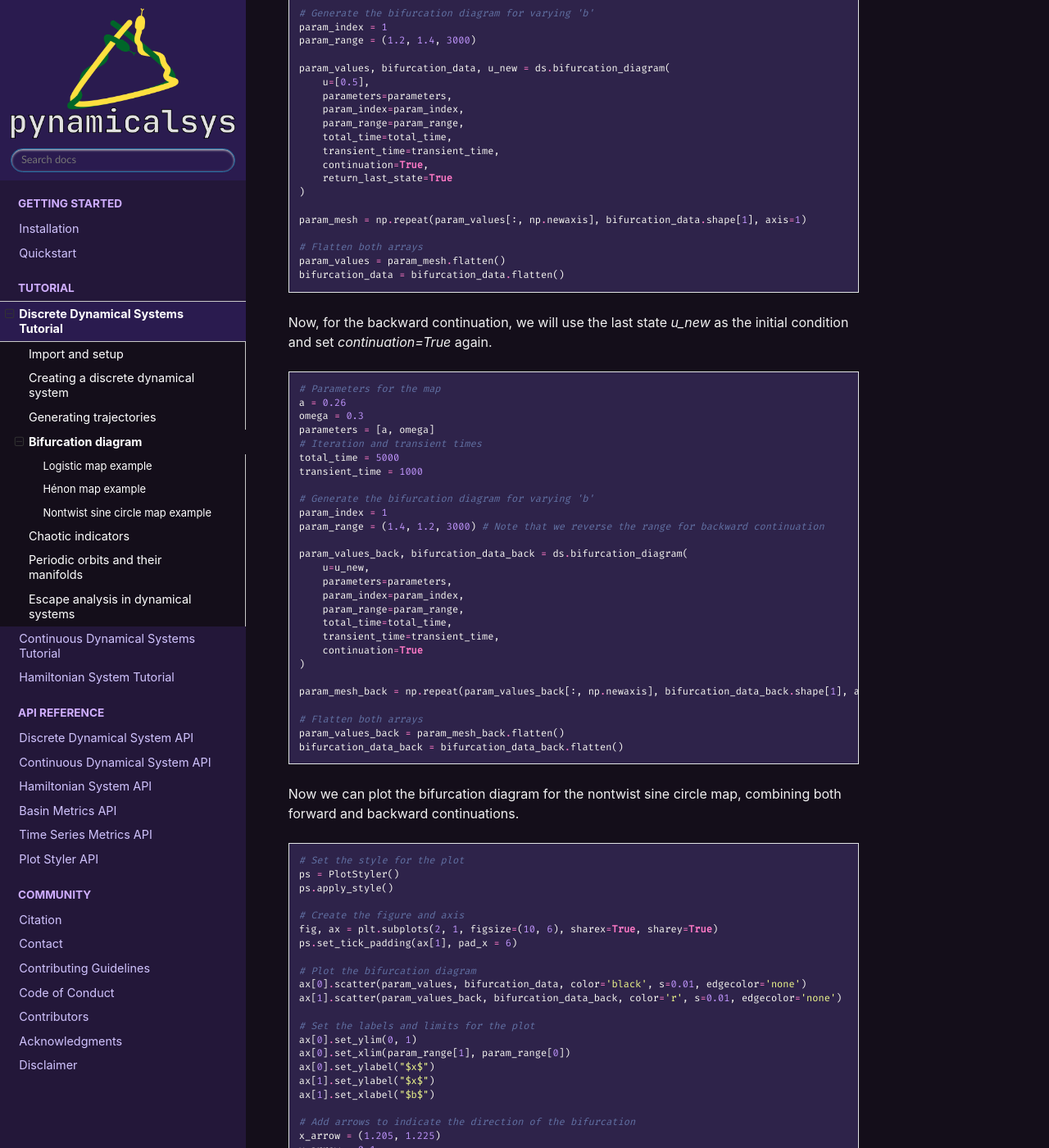
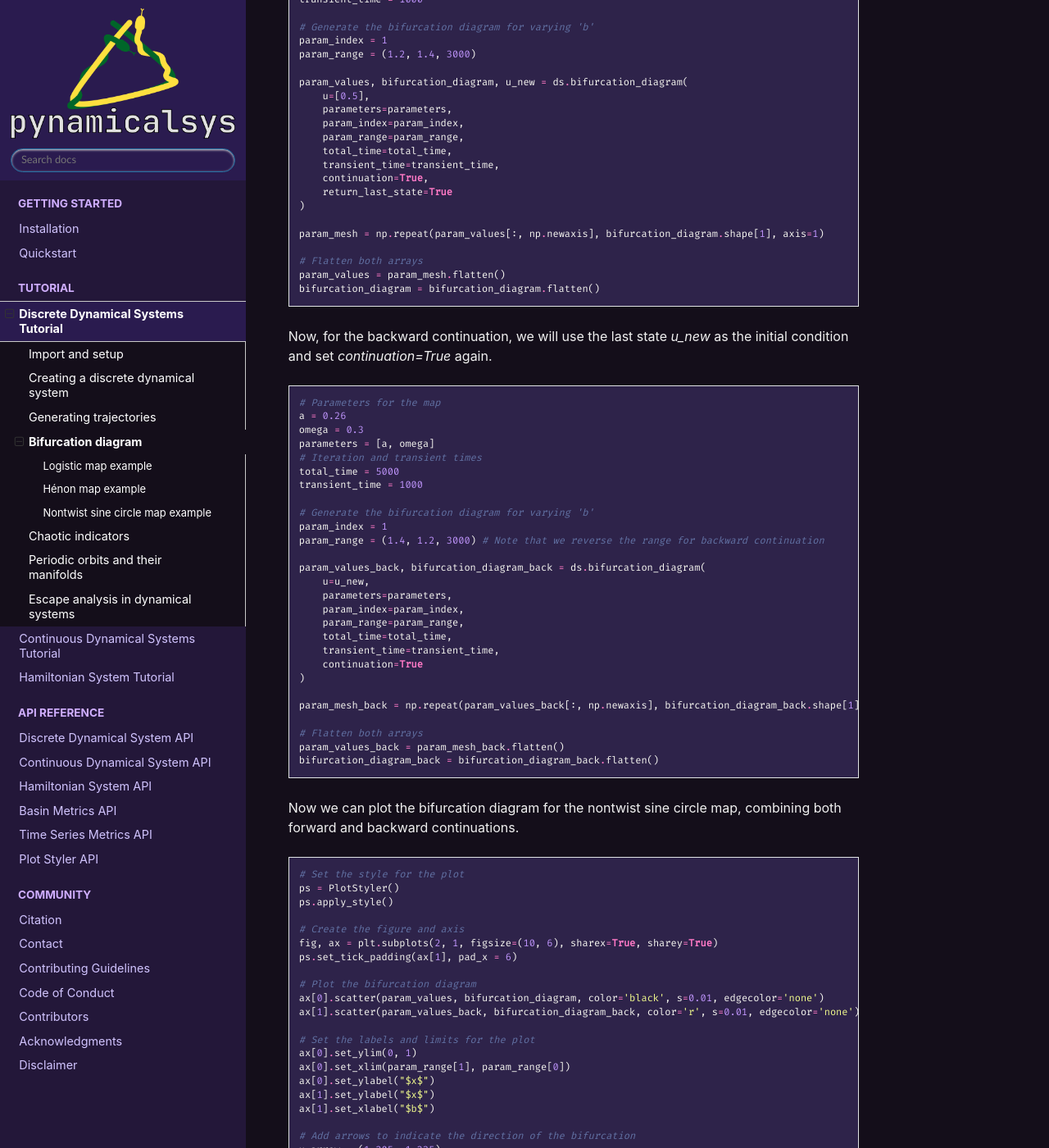
Before and after one commit to mrolims/pynamicalsys, a Sphinx documentation site: the page built from docs/source/dds_bifurcation_diagram.rst, in a window 1280 px wide and 1400 px high, scrolled down 5508 px. Shown: the whole window at 82% size. Built offline with Sphinx 7.4.7 and the Read the Docs theme 3.1.0, drawn with Linux system fonts in a browser that asks for light colours; the version number could not be read and is left out; some of the changed text lies outside the part shown.

Commit message:
Correct mistake in the bifurcation diagram example

```diff
--- a/docs/source/dds_bifurcation_diagram.rst
+++ b/docs/source/dds_bifurcation_diagram.rst
@@ -42,7 +42,7 @@
     total_time = 4000
     transient_time = 1000
 
-    param_values, bifurcation_data = ds.bifurcation_diagram(
+    param_values, bifurcation_diagram = ds.bifurcation_diagram(
         u=u,
         param_index=param_index,
         param_range=param_range,
@@ -50,7 +50,7 @@
         transient_time=transient_time
     )
 
-Since `param_values` is a 1D array and `bifurcation_data` is a 2D array, we need to transform both arrays into a format suitable for plotting. We will use the `np.repeat` function to repeat the `param_values` for each bifurcation value, and then flatten the `bifurcation_data` array to create a 1D array of bifurcation values.
+Since `param_values` is a 1D array and `bifurcation_diagram` is a 2D array, we need to transform both arrays into a format suitable for plotting. We will use the `np.repeat` function to repeat the `param_values` for each bifurcation value, and then flatten the `bifurcation_diagram` array to create a 1D array of bifurcation values.
 
 .. code-block:: python
 
@@ -58,13 +58,14 @@
 
     # Flatten both arrays
     param_values = param_mesh.flatten()
-    bifurcation_data = bifurcation_data.flatten()
+    bifurcation_diagram = bifurcation_diagram.flatten()
 
 Now we can plot the bifurcation diagram using Matplotlib.
 
 .. code-block:: python
 
     # Set the style for the plot
+    from pynamicalsys import PlotStyler
     ps = PlotStyler()
     ps.apply_style()
 
@@ -73,7 +74,7 @@
     ps.set_tick_padding(ax, pad_x = 6)
 
     # Plot the bifurcation diagram
-    plt.scatter(param_values, bifurcation_data, color='black', s=0.01, edgecolor='none')
+    plt.scatter(param_values, bifurcation_diagram, color='black', s=0.01, edgecolor='none')
 
     # Set the labels and limits for the plot
     plt.xlabel("$r$")
@@ -117,7 +118,7 @@
     param_index = 0
     param_range = (1.0, 1.4, 3000)
 
-    param_values, bifurcation_data = ds.bifurcation_diagram(
+    param_values, bifurcation_diagram = ds.bifurcation_diagram(
         u=[0.2, 0.2],
         parameters=parameters,
         param_index=param_index,
@@ -126,10 +127,10 @@
         transient_time=transient_time
     )
     # Repeat the parameter values for each bifurcation value
-    param_mesh = np.repeat(param_values[:, np.newaxis], bifurcation_data.shape[1], axis=1)
+    param_mesh = np.repeat(param_values[:, np.newaxis], bifurcation_diagram.shape[1], axis=1)
     # Flatten both arrays
     param_values = param_mesh.flatten()
-    bifurcation_data = bifurcation_data.flatten()
+    bifurcation_diagram = bifurcation_diagram.flatten()
 
 We plot the bifurcation diagram for the Hénon map in a similar way as we did for the logistic map.
 
@@ -144,7 +145,7 @@
     ps.set_tick_padding(ax, pad_x = 6)
 
     # Plot the bifurcation diagram
-    plt.scatter(param_values, bifurcation_data, color='black', s=0.01, edgecolor='none')
+    plt.scatter(param_values, bifurcation_diagram, color='black', s=0.01, edgecolor='none')
 
     # Set the labels and limits for the plot
     plt.xlabel("$a$")
@@ -209,7 +210,7 @@
     param_index = 1
     param_range = (1.2, 1.4, 3000)
 
-    param_values, bifurcation_data, u_new = ds.bifurcation_diagram(
+    param_values, bifurcation_diagram, u_new = ds.bifurcation_diagram(
         u=[0.5],
         parameters=parameters,
         param_index=param_index,
@@ -220,11 +221,11 @@
         return_last_state=True
     )
 
-    param_mesh = np.repeat(param_values[:, np.newaxis], bifurcation_data.shape[1], axis=1)
+    param_mesh = np.repeat(param_values[:, np.newaxis], bifurcation_diagram.shape[1], axis=1)
 
     # Flatten both arrays
     param_values = param_mesh.flatten()
-    bifurcation_data = bifurcation_data.flatten()
+    bifurcation_diagram = bifurcation_diagram.flatten()
 
 Now, for the backward continuation, we will use the last state `u_new` as the initial condition and set `continuation=True` again.
 
@@ -242,7 +243,7 @@
     param_index = 1
     param_range = (1.4, 1.2, 3000) # Note that we reverse the range for backward continuation
 
-    param_values_back, bifurcation_data_back = ds.bifurcation_diagram(
+    param_values_back, bifurcation_diagram_back = ds.bifurcation_diagram(
         u=u_new,
         parameters=parameters,
         param_index=param_index,
@@ -252,11 +253,11 @@
         continuation=True
     )
 
-    param_mesh_back = np.repeat(param_values_back[:, np.newaxis], bifurcation_data_back.shape[1], axis=1)
+    param_mesh_back = np.repeat(param_values_back[:, np.newaxis], bifurcation_diagram_back.shape[1], axis=1)
 
     # Flatten both arrays
     param_values_back = param_mesh_back.flatten()
-    bifurcation_data_back = bifurcation_data_back.flatten()
+    bifurcation_diagram_back = bifurcation_diagram_back.flatten()
 
 Now we can plot the bifurcation diagram for the nontwist sine circle map, combining both forward and backward continuations.
 
@@ -271,8 +272,8 @@
     ps.set_tick_padding(ax[1], pad_x = 6)
 
     # Plot the bifurcation diagram
-    ax[0].scatter(param_values, bifurcation_data, color='black', s=0.01, edgecolor='none')
-    ax[1].scatter(param_values_back, bifurcation_data_back, color='r', s=0.01, edgecolor='none')
+    ax[0].scatter(param_values, bifurcation_diagram, color='black', s=0.01, edgecolor='none')
+    ax[1].scatter(param_values_back, bifurcation_diagram_back, color='r', s=0.01, edgecolor='none')
 
     # Set the labels and limits for the plot
     ax[0].set_ylim(0, 1)
```
